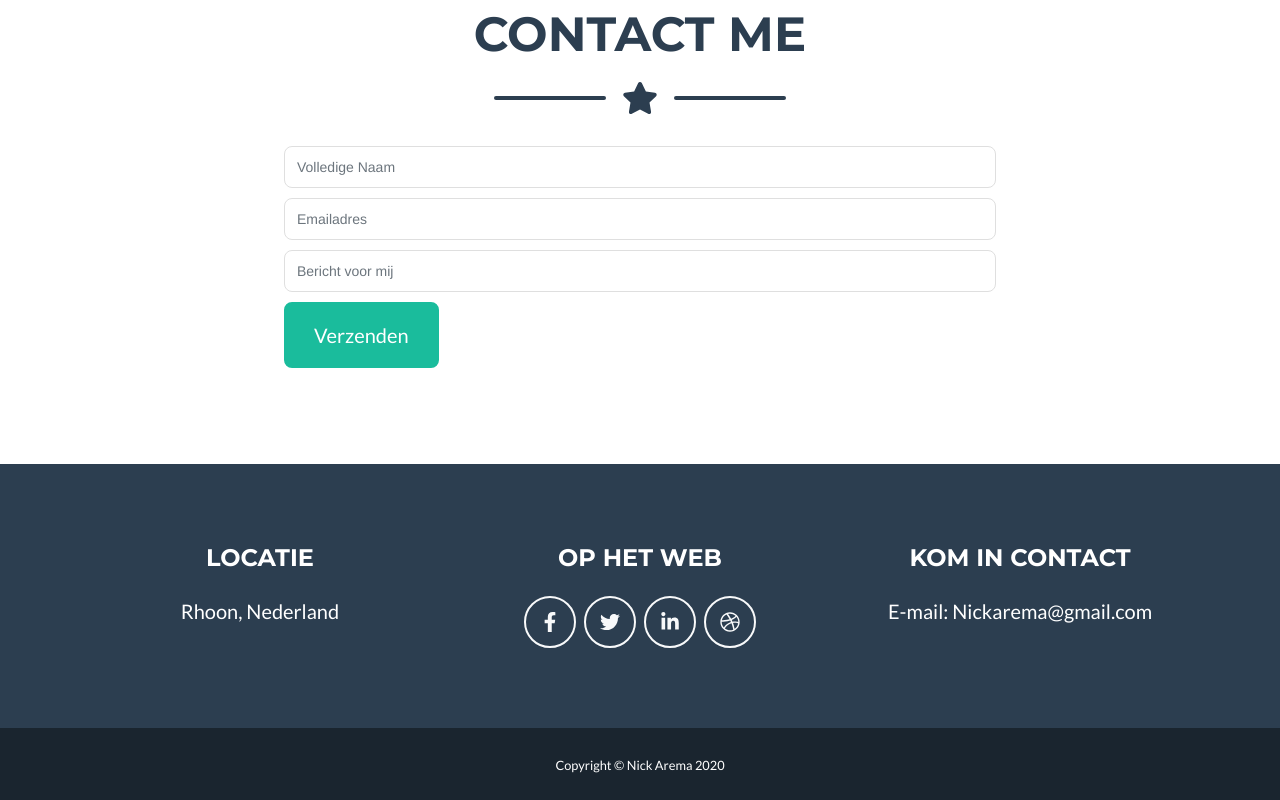
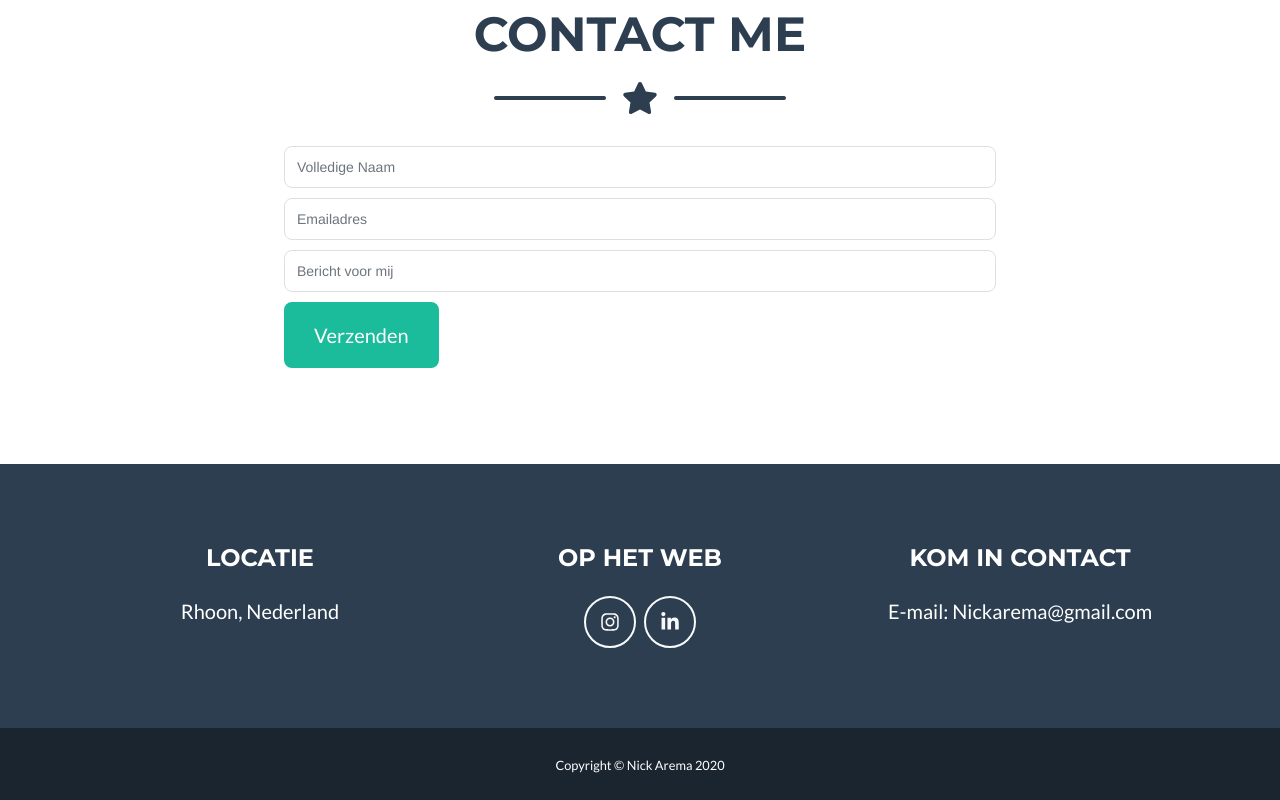
Before and after one commit to nickarema/nickarema.github.io, a plain HTML site: page index.html in a window 1280 px wide. Shown: the part 2066-2866 px from the top of the page. Drawn offline with nearby package versions, Linux system fonts and the light colour scheme.

Commit message:
icons update

```diff
--- a/index.html
+++ b/index.html
@@ -180,7 +180,7 @@
                     <!-- Footer Social Icons-->
                     <div class="col-lg-4 mb-5 mb-lg-0">
                         <h4 class="text-uppercase mb-4">Op het web</h4>
-                        <a class="btn btn-outline-light btn-social mx-1" href="#"><i class="fab fa-fw fa-facebook-f"></i></a><a class="btn btn-outline-light btn-social mx-1" href="#"><i class="fab fa-fw fa-twitter"></i></a><a class="btn btn-outline-light btn-social mx-1" href="#"><i class="fab fa-fw fa-linkedin-in"></i></a><a class="btn btn-outline-light btn-social mx-1" href="#"><i class="fab fa-fw fa-dribbble"></i></a>
+                        <a class="btn btn-outline-light btn-social mx-1" href="https://www.instagram.com/nick.arema/"><i class="fab fa-fw fa-instagram"></i></a><a class="btn btn-outline-light btn-social mx-1" href="https://www.linkedin.com/in/nick-arema/"><i class="fab fa-fw fa-linkedin-in"></i></a>
                     </div>
                     <!-- Footer About Text-->
                     <div class="col-lg-4">
```
Also changed, not shown: 1 other file.
